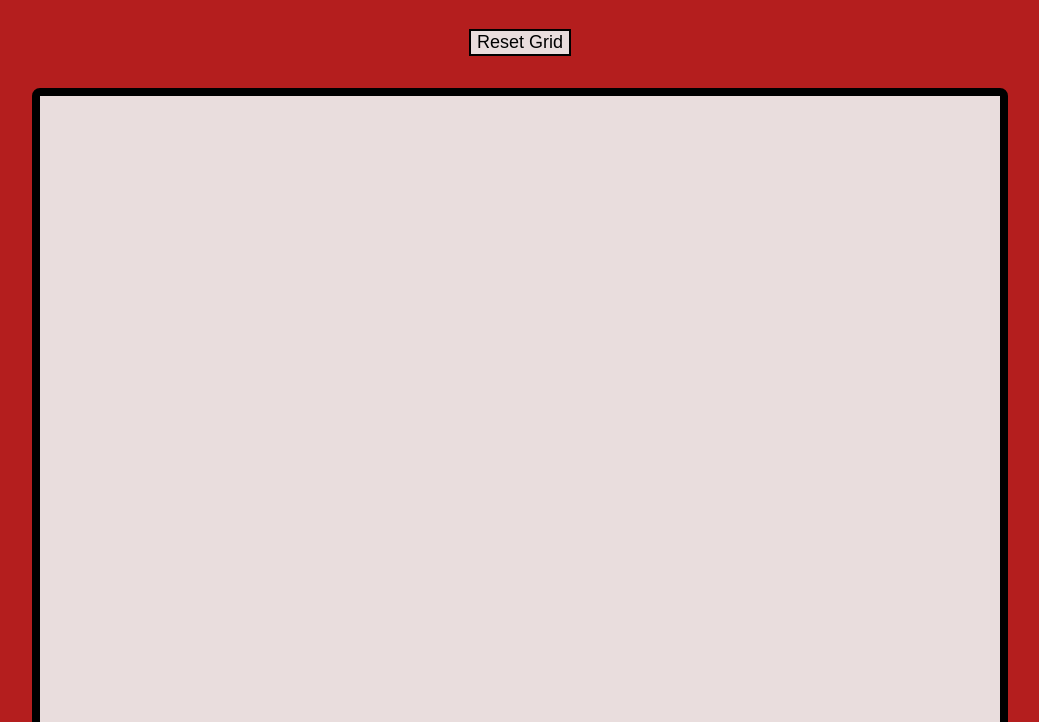
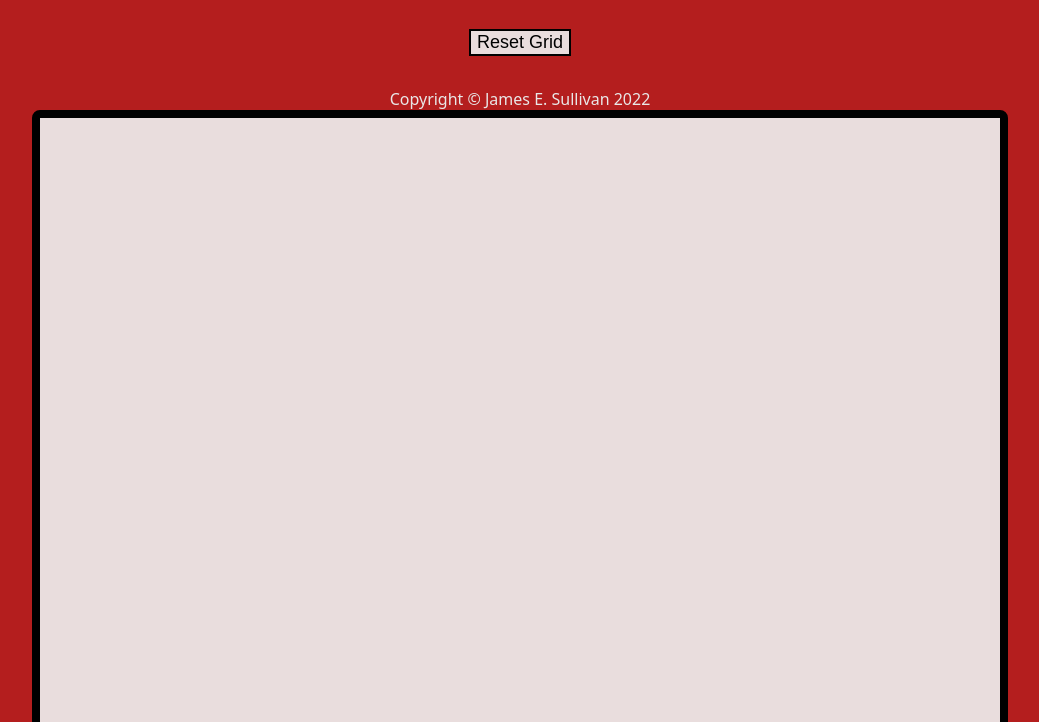
Before and after one commit to James-E-Sullivan/etch-a-sketch, a plain HTML site: page index.html in a window 1280 px wide. Shown: the part 78-800 px from the top of the page, without its empty margins (120-1159 px from the left). Drawn offline with Linux system fonts and the light colour scheme.

Commit message:
Add footer div to body

```diff
--- a/index.html
+++ b/index.html
@@ -14,5 +14,9 @@
         <button id="reset-button">Reset Grid</button>
     </div>
 
+    <div class="footer">
+        <div class="footer-element">Copyright © James E. Sullivan 2022</div>
+    </div>
+
 </body>
 </html>
```
